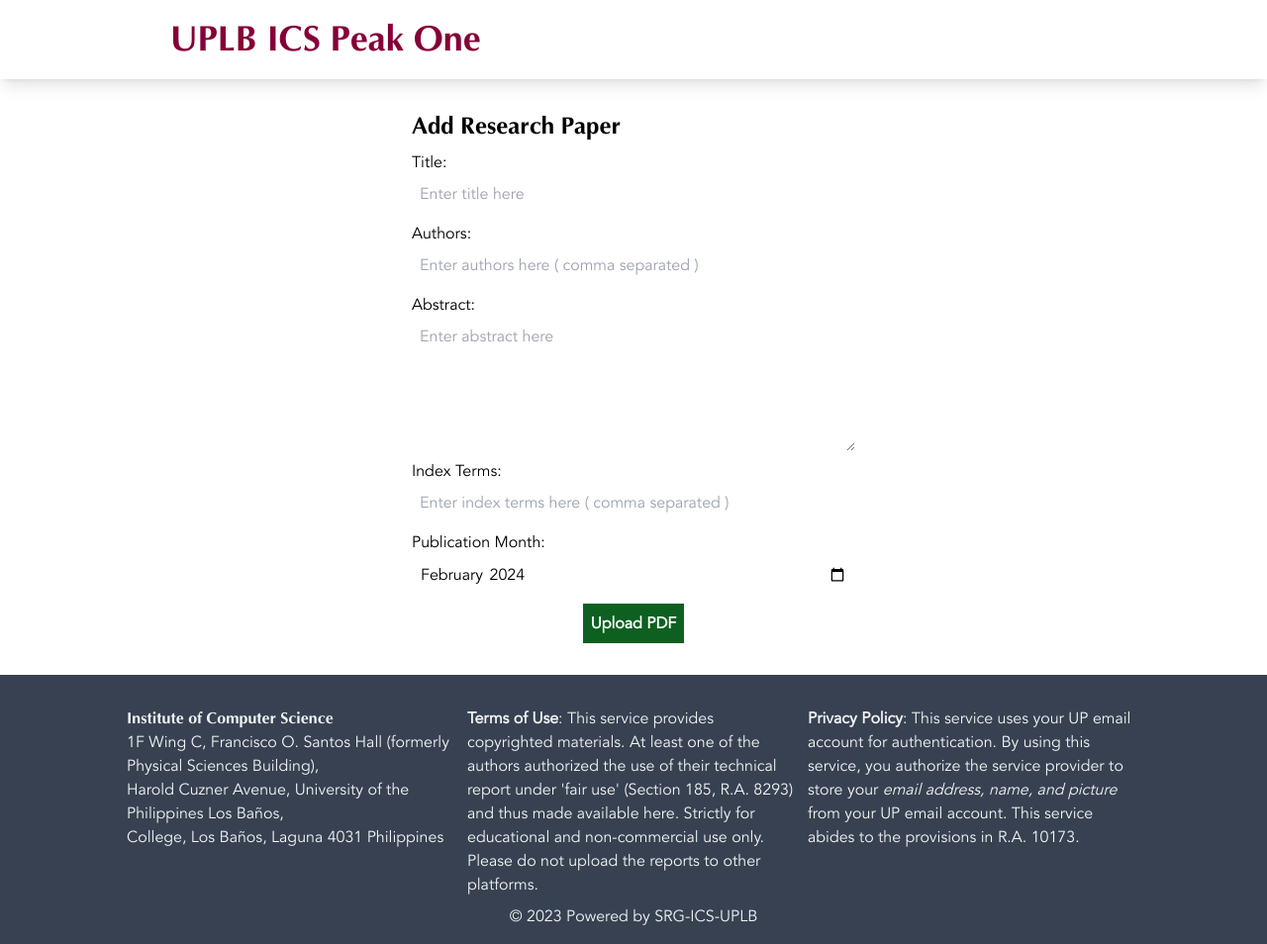
After one commit to jtgalvez1/htmx-tr-searcher, a Flask app: page /upload in a window 1280 px wide. The commit adds this page. Shown: the whole page at 99% size. Run offline with Flask 3, Linux system fonts and the light colour scheme; parts of the project's set-up code (start-up, migrations or seed data) failed here and were passed over; some libraries are stand-ins or nearby versions.

Commit message:
added /upload view

```diff
--- a/app/templates/components/header.html
+++ b/app/templates/components/header.html
@@ -33,13 +33,13 @@
             </g>
         </svg>
         {% endif %}
-        <!-- </button> -->
     </div>
     {% if session['user'] %}
         <nav
           id="navbar"
           class="
               max-w-max
+              py-2
               bg-white
               flex
               flex-col
@@ -76,6 +76,9 @@
             hx-target="#pdfs" #}
           >History</a>
           <a class="w-screen lg:max-w-max p-2 lg:p-6 cursor-pointer border lg:border-0" href="/logout">Logout</a>
+          {% if session['user']['allow_upload'] == 1 %}
+            <a href="/upload" class="hidden lg:inline mx-2 p-2 px-4 text-white font-bold" style="background-color: var(--forest-green);">Upload</a>
+          {% endif %}
         </nav>
     {% else %}
       <!-- 'Sign in with Google' button -->
--- /dev/null
+++ b/app/templates/upload.html
@@ -0,0 +1,49 @@
+<!DOCTYPE html>
+<html lang="en" class="w-screen">
+<head>
+  <meta charset="UTF-8">
+  <meta name="viewport" content="width=device-width, initial-scale=1.0">
+  <script src="https://unpkg.com/htmx.org@1.9.10"></script>
+  <script src="https://cdn.tailwindcss.com"></script>
+  <link rel="icon" type="image/x-icon" href="{{ url_for('static',filename='images/favicon.png') }}">
+  <link rel="stylesheet" href="{{ url_for('static', filename='styles/style.css') }}">
+  <title>Upload | UPLB ICS PeakOne</title>
+</head>
+<body class="min-h-screen flex flex-col">
+  {% include 'components/header.html' %}
+  <main id="main" class="p-8 lg:px-48">
+    <form
+        class="w-100 lg:w-1/2 m-auto grid grid-cols-1"
+        hx-post="/api/pdf"
+    >
+        <h1 class="mb-2 text-2xl">Add Research Paper</h1>
+
+        <label for="title">Title:</label>
+        <input class="mb-2 p-2" type="text" name="title" id="title" placeholder="Enter title here" required>
+
+        <label for="authors">Authors:</label>
+        <input class="mb-2 p-2" type="text" name="authors" id="authors" placeholder="Enter authors here ( comma separated )" required>
+
+        <label for="abstract">Abstract:</label>
+        <textarea class="mb-2 p-2" name="abstract" id="abstract" cols="30" rows="5" placeholder="Enter abstract here"></textarea>
+
+        <label for="index_terms">Index Terms:</label>
+        <input class="mb-2 p-2" type="text" name="index_terms" id="index_terms" placeholder="Enter index terms here ( comma separated )">
+
+        <label for="month">Publication Month:</label>
+        <input class="mb-2 p-2" type="month" name="month" id="month" required>
+
+        <label class="mx-auto p-2 text-white font-black" style="background-color: var(--forest-green);" for="file">Upload PDF</label>
+        <input class="hidden" type="file" name="file" id="file" accept="application/pdf" />
+    </form>
+  </main>
+  {% include 'components/footer.html' %}
+
+    <script>
+        window.addEventListener('load', function() {
+            const currMonth = `${new Date().getFullYear()}-${new Date().getMonth() < 10 ? '0' + new Date().getMonth() : new Date().getMonth()}`
+            document.querySelector('#month').value = currMonth;
+        })
+    </script>
+</body>
+</html>
--- a/app/views.py
+++ b/app/views.py
@@ -7,7 +7,6 @@ from .oauth import *
 
 @app.before_request
 def prereq():
-    print(request.path)
     USER_REQUIRED = ['/favorites', '/history', '/pdf', '/api']
     if (session.get('user') is None and request.path.startswith(tuple(USER_REQUIRED))):
         return redirect('/')
@@ -88,25 +87,6 @@ def index():
         res.headers.set('Cross-Origin-Opener-Policy', 'same-origin-allow-popups')
         return res
 
-@app.route('/search', methods=['GET'])
-def search():
-    query = request.args.get('q')
-    try:
-        page = abs(int(request.args.get('p')))
-    except:
-        page = 0
-
-    if not query:
-        redirect('/')
-
-    query = query.lower()
-    words = query.split()[:5] # max 5 words for querying
-
-    results, process_time = get_pdfs_by_words(words)
-
-    return ""
-
-
 @app.route('/research_paper/<pdf_name>', methods=['GET'])
 def research_paper(pdf_name):
     result, process_time = get_pdfs_from_db(fields=['ID', 'NAME', 'TITLE', 'AUTHORS', 'ABSTRACT', 'INDEX_TERMS', 'YEAR', 'MONTH'],filter={ 'column' : 'NAME', 'value' : pdf_name})
@@ -139,6 +119,11 @@ def send_pdf(pdf_name):
 def bibtex(pdf_name):
     return generate_bibtex(pdf_name)
 
+@app.route('/upload', methods=['GET'])
+def upload_page():
+    return render_template('upload.html')
+
+
 
 #api routes
 @app.route('/api/favorite/<pdfid>', methods=['PUT'])
@@ -155,6 +140,13 @@ def save_tr(pdfid):
 
     return output
 
+@app.route('/api/pdf', methods=['POST'])
+def upload_paper():
+    return
+
+@app.route('/api/pdf/process', methods=['POST'])
+def process_pdf():
+    return
 
 
 #auth routes
```
Also changed, not shown: app/templates/pdfs.html (+8 -1 lines). Lines whose indentation alone changed are shown as unchanged.
